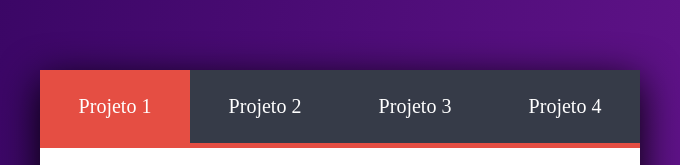
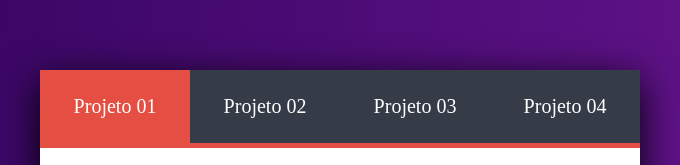
Before and after one commit to FelipeVittorazzi/Teste-front-end, a plain HTML site: page index.html in a window 1280 px wide. Shown: the part 635-800 px from the top of the page, 300-980 px from the left. Drawn offline with Linux system fonts and the light colour scheme; a web font is replaced by a local one.

Commit message:
testando02

```diff
--- a/index.html
+++ b/index.html
@@ -42,7 +42,7 @@
     <ul>
         <li>
             <input type="radio" id="tab1" class="rd_tab" name="tabs" checked>
-            <label for="tab1" class="tab_label">Projeto 1</label>
+            <label for="tab1" class="tab_label">Projeto 01</label>
             <div class="tab-content">
                 <article>
                     <footer class="container">
@@ -69,7 +69,7 @@
         </li>
         <li>
             <input type="radio" name="tabs" class="rd_tab" id="tab2">
-            <label for="tab2" class="tab_label">Projeto 2</label>
+            <label for="tab2" class="tab_label">Projeto 02</label>
             <div class="tab-content">
                 <article>
                 Sed sit amet mauris vitae lorem pretium congue. Donec pulvinar auctor est, a porta ipsum vulputate ac. Ut sit amet sollicitudin ante. Sed gravida nulla et nibh consequat sagittis. Donec eu justo eu tortor elementum scelerisque. Mauris mollis volutpat tellus, id volutpat massa ultricies vel. Donec mollis arcu leo, ac ullamcorper eros viverra ut. Aliquam cursus justo nec purus condimentum, eu dignissim nunc mattis. Sed fermentum sollicitudin felis mattis malesuada. Quisque tempor tellus a odio euismod, non suscipit justo laoreet. Curabitur vel urna lorem. Pellentesque semper justo leo, in tristique ex porta at. Sed justo massa, lobortis quis hendrerit ac, eleifend vitae tellus.
@@ -78,7 +78,7 @@
         </li>
         <li>
             <input type="radio" name="tabs" class="rd_tab" id="tab3">
-            <label for="tab3" class="tab_label">Projeto 3</label>
+            <label for="tab3" class="tab_label">Projeto 03</label>
             <div class="tab-content">
                 <article>
                     Integer at ligula eget turpis elementum ultrices eget quis tortor. Duis posuere lorem justo, ut malesuada tortor tempus a. Curabitur pellentesque ultricies consectetur. Maecenas diam lorem, hendrerit eget sem ut, tincidunt vulputate ipsum. In vel enim et erat sagittis eleifend vel eu nunc. In hac habitasse platea dictumst. Integer tincidunt, augue at posuere eleifend, lacus quam hendrerit risus, aliquam sollicitudin ligula tellus quis elit. Proin varius fringilla vehicula. Phasellus mollis sollicitudin orci, id fringilla magna volutpat non. Nullam sed luctus nisl.
@@ -87,7 +87,7 @@
         </li>
         <li>
             <input type="radio" name="tabs" class="rd_tab" id="tab4">
-            <label for="tab4" class="tab_label">Projeto 4</label>
+            <label for="tab4" class="tab_label">Projeto 04</label>
             <div class="tab-content">
                 <article>
                     Morbi condimentum, ligula in pretium feugiat, erat turpis egestas nisl, eu rutrum felis tortor eget tellus. Donec bibendum finibus sapien id vehicula. Nullam tempus, leo ut tristique pharetra, ligula sapien dictum nunc, eget lacinia mauris tellus sit amet ligula. Etiam posuere metus elementum sem feugiat laoreet. Curabitur efficitur tellus sed felis feugiat vehicula. Ut congue dui at ligula tempus accumsan. Sed ut lacus imperdiet erat aliquam pharetra. Phasellus ultricies nisi mauris, quis tincidunt tortor viverra id. Ut sit amet finibus mi, id fringilla ex. Fusce hendrerit purus nec ipsum volutpat, eu condimentum eros congue. Sed at leo tortor. In a ultrices sapien. Nulla posuere urna id urna semper aliquet.
```
